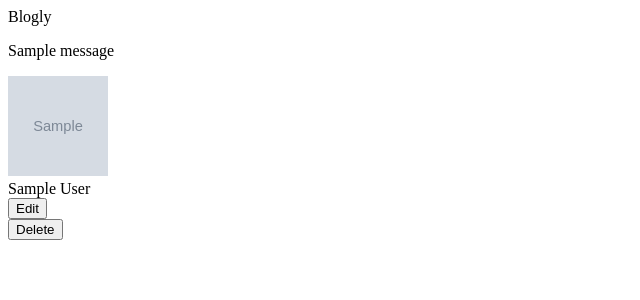
After one commit to seanoliver/flask-blogly, a Flask app: template templates/user_profile.html in a window 1280 px wide. The commit adds this page. Shown: the top 300 px of the page, without its empty margins (0-640 px from the left). Run offline with Flask 3, Linux system fonts and the light colour scheme; tables that the repository leaves empty hold one stand-in row (values such as "Sample post"); the template is opened without the code that fills it: values that come from a table or form of the project are taken from there, most other values are stand-ins (such as "Sample title", 1, 10 or a date in 2020); grey boxes marked "Sample" are stand-in pictures; one stand-in notice (Sample message) is shown.

Commit message:
user delete, profile page, edit page

```diff
--- a/app.py
+++ b/app.py
@@ -2,7 +2,7 @@
 
 import os
 
-from flask import Flask, redirect, render_template
+from flask import Flask, redirect, render_template, request, flash
 from models import connect_db, db, User
 from flask_debugtoolbar import DebugToolbarExtension
 
@@ -28,26 +28,26 @@ def list_users():
 def show_users():
     """Show list of all current users"""
 
-    db.drop_all()
-    db.create_all()
+    # db.drop_all()
+    # db.create_all()
 
-    # If table isn't empty, empty it
-    # An alternative if you don't want to drop
-    # and recreate your tables:
-    # Pet.query.delete()
+    # # If table isn't empty, empty it
+    # # An alternative if you don't want to drop
+    # # and recreate your tables:
+    # # Pet.query.delete()
 
-    # Add pets
-    matt = User(first_name='Matt', last_name='Gregerson')
-    sean = User(first_name='Sean', last_name='Oliver')
-    theRock = User(first_name='The', last_name='Rock', image_url='https://images.unsplash.com/photo-1570295999919-56ceb5ecca61?ixlib=rb-4.0.3&ixid=MnwxMjA3fDB8MHxzZWFyY2h8Mnx8dXNlciUyMHByb2ZpbGV8ZW58MHx8MHx8&w=1000&q=80')
+    # # Add pets
+    # matt = User(first_name='Matt', last_name='Gregerson')
+    # sean = User(first_name='Sean', last_name='Oliver')
+    # theRock = User(first_name='The', last_name='Rock', image_url='https://images.unsplash.com/photo-1570295999919-56ceb5ecca61?ixlib=rb-4.0.3&ixid=MnwxMjA3fDB8MHxzZWFyY2h8Mnx8dXNlciUyMHByb2ZpbGV8ZW58MHx8MHx8&w=1000&q=80')
 
-    # Add new objects to session, so they'll persist
-    db.session.add(matt)
-    db.session.add(sean)
-    db.session.add(theRock)
+    # # Add new objects to session, so they'll persist
+    # db.session.add(matt)
+    # db.session.add(sean)
+    # db.session.add(theRock)
 
-# Commit--otherwise, this never gets saved!
-    db.session.commit()
+    # # Commit--otherwise, this never gets saved!
+    # db.session.commit()
 
     users = User.query.all()
     return render_template('users.html', users=users)
@@ -62,45 +62,71 @@ def display_add_user_form():
 @app.post('/users/new')
 def add_new_user():
 
-    pass
+    first_name = request.form['first_name']
+    last_name = request.form['last_name']
+    image_url = request.form.get('image_url')
 
-    # return redirect('/users')
+    new_user = User(
+        first_name = first_name,
+        last_name = last_name,
+        image_url = image_url
+    )
+
+    db.session.add(new_user)
+    db.session.commit()
+
+    flash(f"New user, {first_name} {last_name}, has been created!")
+
+    return redirect('/users')
 
 
 @app.get('/users/<user_id>')
 def user_info_page(user_id):
     """Shows information about the given user."""
 
-    pass
+    user = User.query.get(int(user_id))
+    image_url = user.image_url or 'https://picsum.photos/100'
+
+    return render_template(
+        "user_profile.html",
+        user=user,
+        image_url=image_url
+    )
 
 @app.get('/users/<user_id>/edit')
 def edit_user_info(user_id):
     """Shows the edit user form for a user."""
+    user = User.query.get(int(user_id))
+    image_url = user.image_url or ''
 
-# GET /users/[user-id]/edit
-# Show the edit page for a user.
 
-# Have a cancel button that returns to the detail page for a user, and a save button that updates the user.
-    pass
+    return render_template("edit_user.html", user=user, image_url=image_url)
 
 
 @app.post('/users/<user_id>/edit')
 def process_edit_form(user_id):
     """Processes users edits and returns user to users page"""
 
+    user = User.query.get(int(user_id))
+    user.first_name = request.form.get('first_name')
+    user.last_name = request.form.get('last_name')
+    user.image_url = request.form.get('image_url', 'https://picsum.photos/100')
 
-# Process the edit form, returning the user to the /users page.
-    pass
+    db.session.commit()
 
-    redirect('/users')
+    flash(f"Updated user profile!")
+
+    return redirect(f"/users/{ user.id }")
 
 @app.post('/users/<user_id>/delete')
 def delete_user(user_id):
     """Deletes a user from our list of users"""
 
-    pass
+    User.query.filter(User.id == int(user_id)).delete()
+    db.session.commit()
 
-    redirect('/')
+    flash(f"User has been deleted!")
+    return redirect('/')
 
 
 # POST /users/[user-id]/delete
--- a/static/blogly.css
+++ b/static/blogly.css
@@ -0,0 +1,4 @@
+.small {
+    width: 100px;
+    height: 100px;
+}
--- a/templates/base.html
+++ b/templates/base.html
@@ -19,7 +19,11 @@
   </head>
   <body class="container">
     <header>Blogly</header>
+    {% for msg in get_flashed_messages() %}
+      <p>{{ msg }}</p>
+    {% endfor %}
 
-    {% block content %} {% endblock %}
+    {% block content %}
+    {% endblock %}
   </body>
 </html>
--- a/templates/new_user_form.html
+++ b/templates/new_user_form.html
@@ -1,8 +1,8 @@
 {% extends 'base.html' %} {% block content %}
 
 <form action="/users/new" method="post" id="user_form" name="user_form">
-  <p>First Name: <input name="first_name" /></p>
-  <p>Last Name <input name="last_name" /></p>
+  <p>First Name: <input name="first_name" required /></p>
+  <p>Last Name <input name="last_name" required /></p>
   <p>Image URL: <input name="image_url" /></p>
   <button type="submit">Add</button>
 </form>
--- /dev/null
+++ b/templates/user_profile.html
@@ -0,0 +1,29 @@
+{% extends 'base.html' %}
+
+{% block content %}
+
+<div display="flex">
+  <div>
+    <img src="{{ image_url }}" class="small">
+  </div>
+  <div>
+    <div display="flex" flex-direction="column">
+      <div>
+        {{ user.first_name }} {{ user.last_name }}
+      </div>
+      <div>
+        <form action="/users/{{ user.id }}/edit" method="get">
+          <button>
+            Edit
+          </button>
+        </form>
+        <form action="/users/{{ user.id }}/delete" method ="post">
+          <button>
+            Delete
+          </button>
+        </form>
+      </div>
+    </div>
+  </div>
+</div>
+{% endblock %}
```
Also changed, not shown: templates/edit_user.html (added, +16 -0 lines), templates/users.html (+7 -4 lines).
